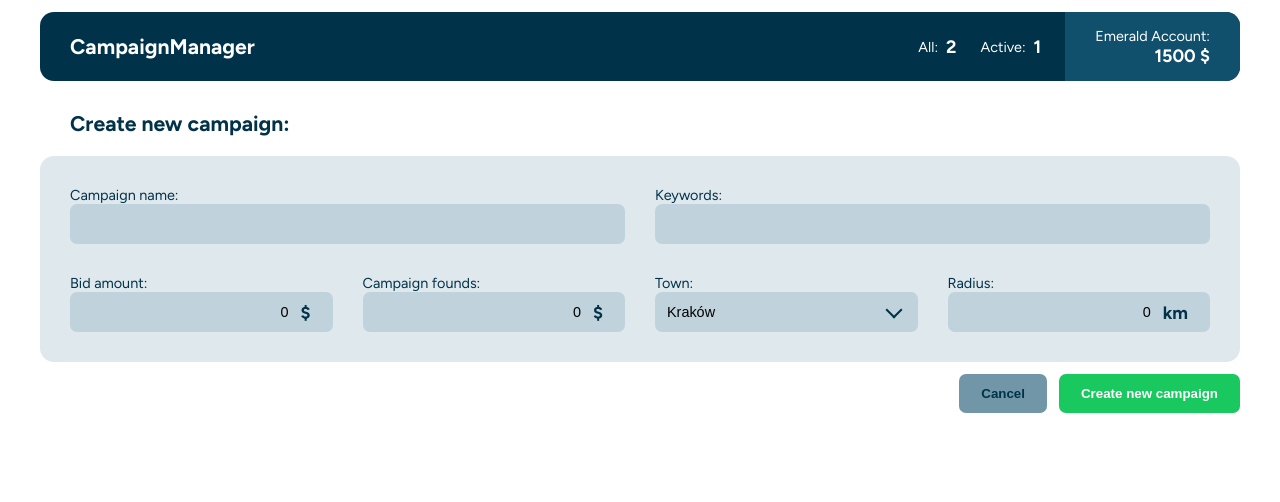
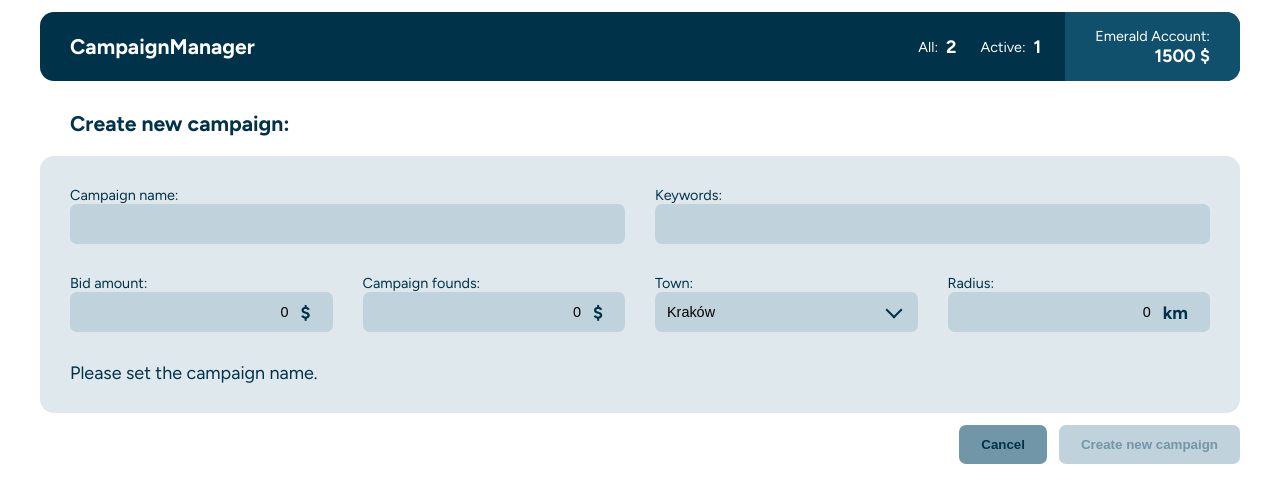
Before and after one commit to BarteXikora/campaign-manager, a React (Create React App) app: page /create in a window 1280 px wide. Shown: the top 502 px of the page. Built offline with nearby package versions, Linux system fonts and the light colour scheme; the HTML template or start-up script is replaced by a standard one.

Commit message:
Crated form validation

```diff
--- a/src/components/layout/createActions/CreateActions.tsx
+++ b/src/components/layout/createActions/CreateActions.tsx
@@ -3,12 +3,12 @@ import Button from '../../ui/button/Button'
 
 import { useNavigate } from 'react-router-dom'
 
-const CreateActions = () => {
+const CreateActions = ({ isFormValid }: { isFormValid: boolean }) => {
     const navigate = useNavigate()
 
     return <StyledCreateActions>
         <Button $variant='tertiary' onClick={() => navigate('/')}>Cancel</Button>
-        <Button $variant='primary' type='submit'>Create new campaign</Button>
+        <Button $variant='primary' type='submit' disabled={!isFormValid}>Create new campaign</Button>
     </StyledCreateActions>
 }
 
--- a/src/components/layout/form/Form.tsx
+++ b/src/components/layout/form/Form.tsx
@@ -7,7 +7,7 @@ import Select from '../../ui/select/Select'
 import { useSelector } from '../../../store/store'
 import TFormProps from './Form.types'
 
-const Form = ({ values, setValues }: TFormProps) => {
+const Form = ({ values, setValues, validationMessage }: TFormProps) => {
     const tags = useSelector(state => state.tags)
     const towns = useSelector(state => state.towns)
 
@@ -78,6 +78,10 @@ const Form = ({ values, setValues }: TFormProps) => {
                 </label>
             </div>
         </section>
+
+        <section>
+            {validationMessage}
+        </section>
     </StyledForm>
 }
 
--- a/src/components/layout/form/Form.types.ts
+++ b/src/components/layout/form/Form.types.ts
@@ -3,6 +3,7 @@ import { TCampaign } from '../../../store/state.types'
 type TFormProps = {
     values: TCampaign
     setValues: (v: TCampaign) => void
+    validationMessage: string
 }
 
 export default TFormProps
--- a/src/components/screens/createScreen/CreateScreen.tsx
+++ b/src/components/screens/createScreen/CreateScreen.tsx
@@ -2,11 +2,59 @@ import TitleBar from '../../layout/titleBar/TitleBar'
 import Form from '../../layout/form/Form'
 import CreateActions from '../../layout/createActions/CreateActions'
 
-import { useState } from 'react'
+import { useSelector } from '../../../store/store'
+import { useState, useEffect, useCallback } from 'react'
 import { TCampaign } from '../../../store/state.types'
 
 const CreateScreen = () => {
-    const [form, setForm] = useState<TCampaign>({ id: '', name: '', statusActive: true, bidAmount: 0, campaignFund: 0, town: '', radius: 0, tags: [] })
+    const emeraldAccount = useSelector(state => state.emeraldAccount)
+
+    const [isFormValid, setIsFormValid] = useState<boolean>(false)
+    const [validationMessage, setValidationMessage] = useState<string>('')
+    const [form, setForm] = useState<TCampaign>({ id: '', name: '', statusActive: true, bidAmount: 0, campaignFund: 0, town: 'Kraków', radius: 0, tags: [] })
+
+    const validateForm = useCallback((): boolean => {
+        let isOk = true
+        let message: string | null = null
+
+        if (form.name.length < 3 || form.name.length > 50) {
+            message = 'Please set the campaign name.'
+            isOk = false
+        }
+
+        if (form.tags.length === 0) {
+            if (message == null) message = 'Please add at least one keyword.'
+            isOk = false
+        }
+
+        if (form.bidAmount === 0 || form.bidAmount > form.campaignFund) {
+            if (message === null) {
+                if (form.bidAmount === 0) message = 'Please set bid amount greater than 0.'
+                else message = 'Bid amount cannot be greater than campaign founds.'
+            }
+
+            isOk = false
+        }
+
+        if (form.campaignFund === 0 || form.campaignFund > emeraldAccount) {
+            if (message === null) {
+                if (form.campaignFund === 0) message = 'Please set campaign founds greater than 0.'
+                else message = 'Insufficient funds in the emerald account.'
+            }
+
+            isOk = false
+        }
+
+        setValidationMessage(message || '')
+
+        return isOk
+
+    }, [form, emeraldAccount])
+
+    useEffect(() => {
+        setIsFormValid(validateForm())
+
+    }, [form, validateForm])
 
     return (
         <>
@@ -15,8 +63,8 @@ const CreateScreen = () => {
             </TitleBar>
 
             <form>
-                <Form values={form} setValues={setForm} />
-                <CreateActions />
+                <Form values={form} setValues={setForm} validationMessage={validationMessage} />
+                <CreateActions isFormValid={isFormValid} />
             </form>
         </>
     )
```
